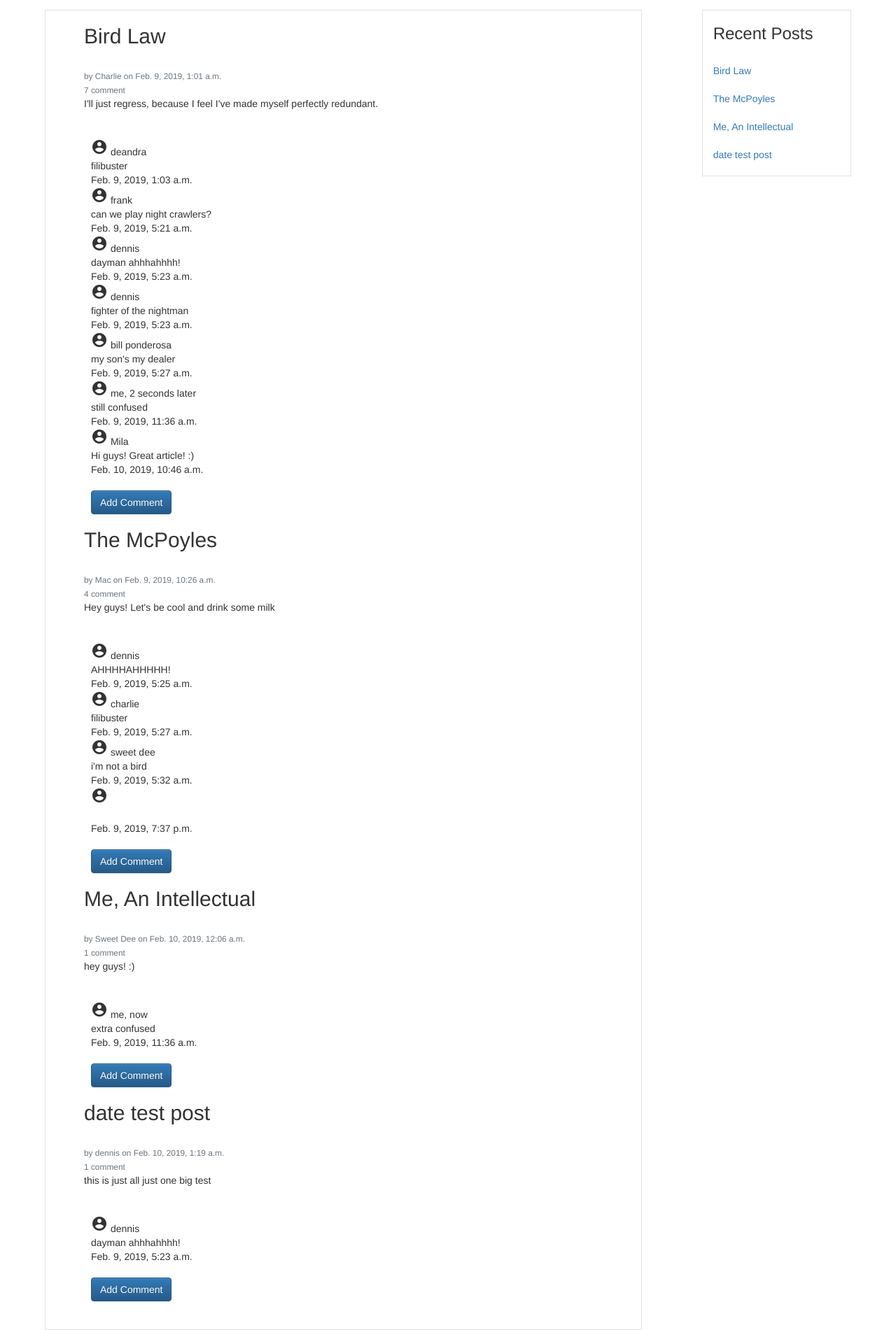
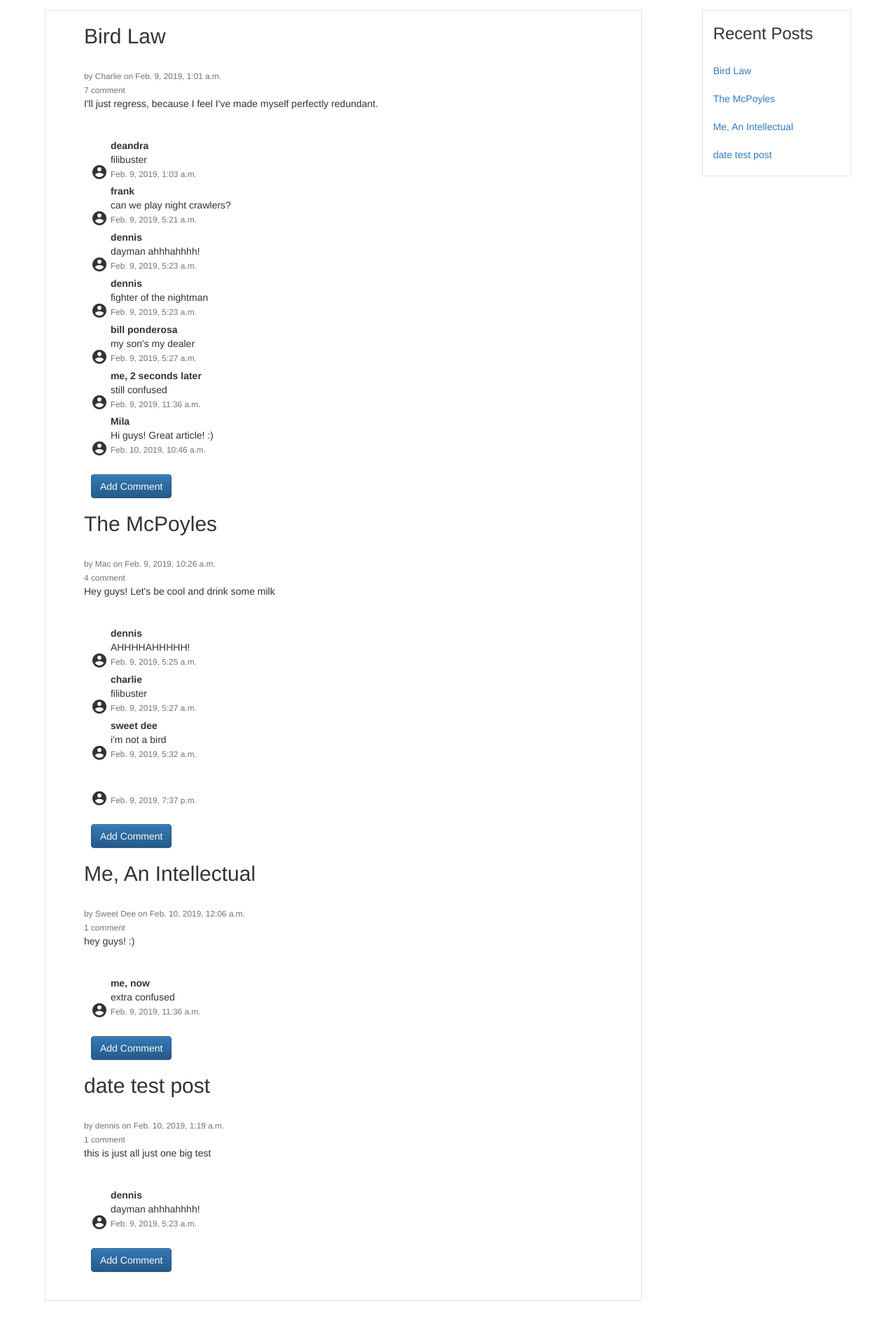
Before and after one commit to lamalla/blog-post, a Django app: page /blog/ in a window 1280 px wide. Shown: the part 300-2201 px from the top of the page at 70% size. After the commit the page ends 2159 px from the top, so only its background shows below. Run offline with Django 3.2, Linux system fonts and the light colour scheme; data comes from the database, SQL or seed files in the repository; some libraries are stand-ins or nearby versions.

Commit message:
comment formatting

```diff
--- a/myblog/myblog/templates/blog_page.html
+++ b/myblog/myblog/templates/blog_page.html
@@ -20,8 +20,10 @@
   div {display:inline-block;}
   li {list-style-type: none;}
   .close_form {float: right; padding: 3px;}
-  .span{display: inline;}
+  .ic{display: inline-block; vertical-align: middle;}
+  .comm_detail{display: inline-block;}
   .add_comm {display: block;}
+  .comm{display: block;, margin:5%;}
   .nav-item{float: left;}
   .recent{float:right; margin-right:5%;}
   .posts{margin-left: 5%;}
@@ -52,12 +54,14 @@
           <small class="text-muted"> by {{ post.author}} on {{ post.date }} </small><br/>
           <small class="text-muted"> {{post.comments.all|length}} comment</small> <br/>
           <p>{{ post.text }} </p> <br/>
-          <div class=" m-3">
+          <div class="m-3">
             {% for comment in post.comments.all %}
-            <span><i class="material-icons account_icon">account_circle</i></span>
-            <span>{{comment.author}}<br/>
+            <div class= "comm">
+            <span class="ic"><i class="material-icons account_icon">account_circle</i></span>
+            <span class="comm_detail"><b>{{comment.author}}</b><br/>
             {{comment.text}} <br/>
-            {{comment.date}} <br/></span>
+            <small class="text-muted">{{comment.date}}</small> <br/></span>
+          </div>
             {% endfor %}
           </div>
 
```
